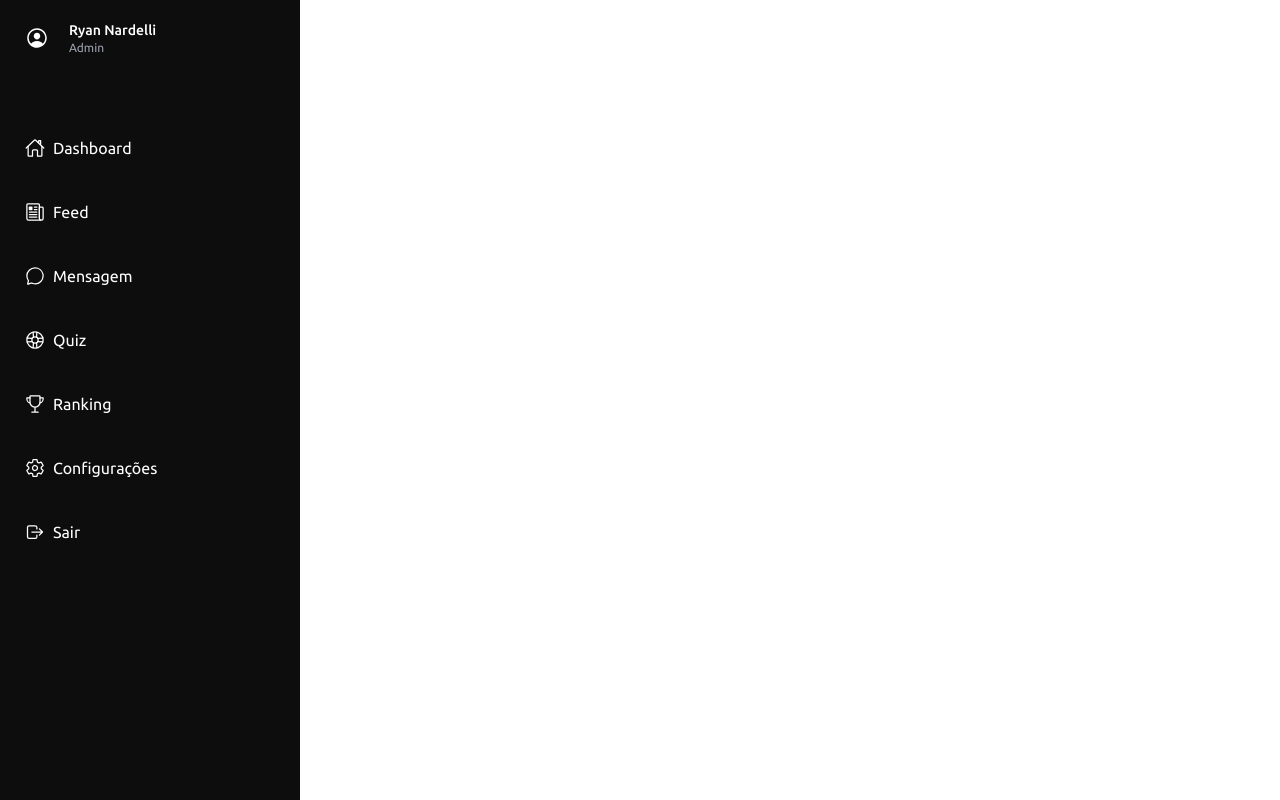
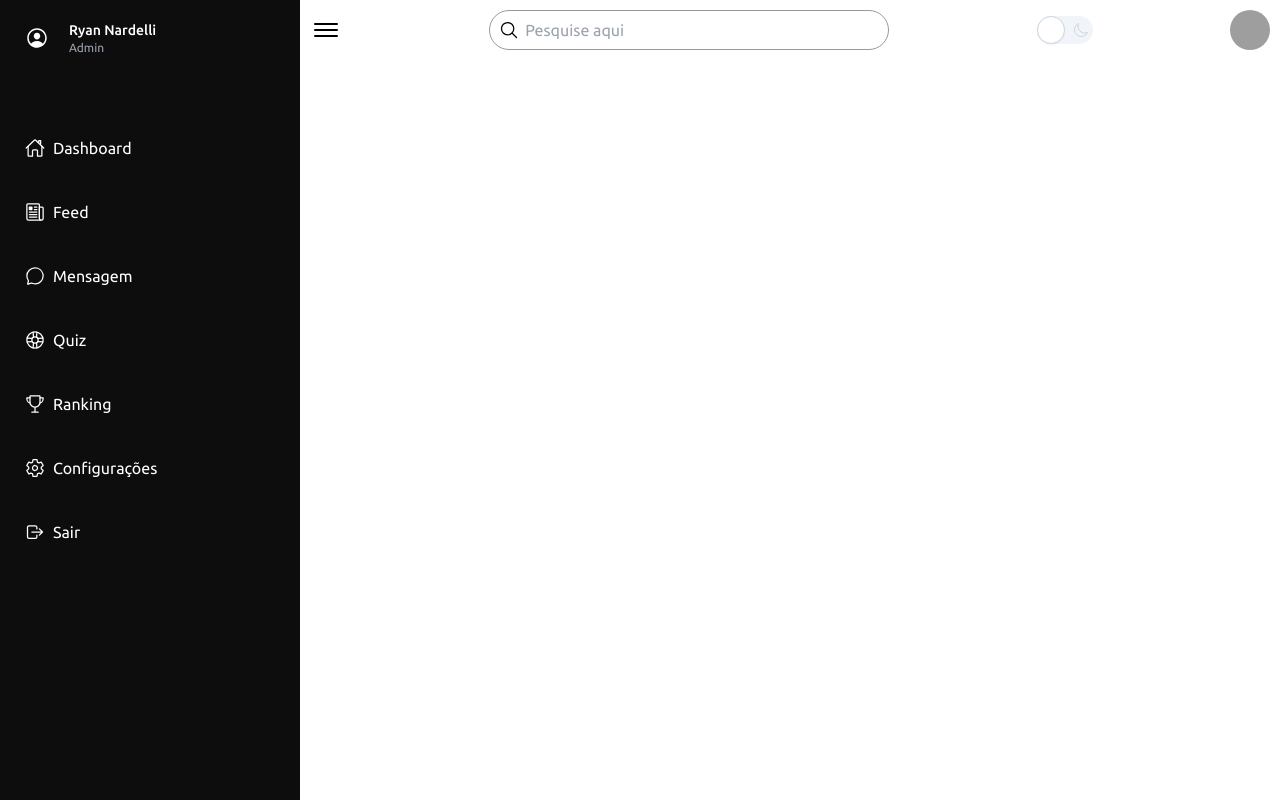
Before and after one commit to ryannardelli/heisenverse-_front_end, a Next.js app: page /feed in a window 1280 px wide. Built offline with nearby package versions, Linux system fonts and the light colour scheme; grey boxes are pictures that could not be loaded.

Commit message:
enviando ajuste na page feed

```diff
--- a/src/app/feed/page.tsx
+++ b/src/app/feed/page.tsx
@@ -1,7 +1,12 @@
+"use client";
+import { Topbar } from "../components/Topbar";
+import useToggle from "../utils/useToggle";
+
 export default function Feed() {
+    const { isActive: menuActive, toggle: toggleMenu} = useToggle(false);
     return(
-        <>
-         <h1>Este é o feed</h1>
-        </>
+        <div className={`main ${menuActive ? "active" : ""} dark:bg-dark`}>
+             <Topbar toggleMenu={toggleMenu} />
+        </div>
     );
 }
```
